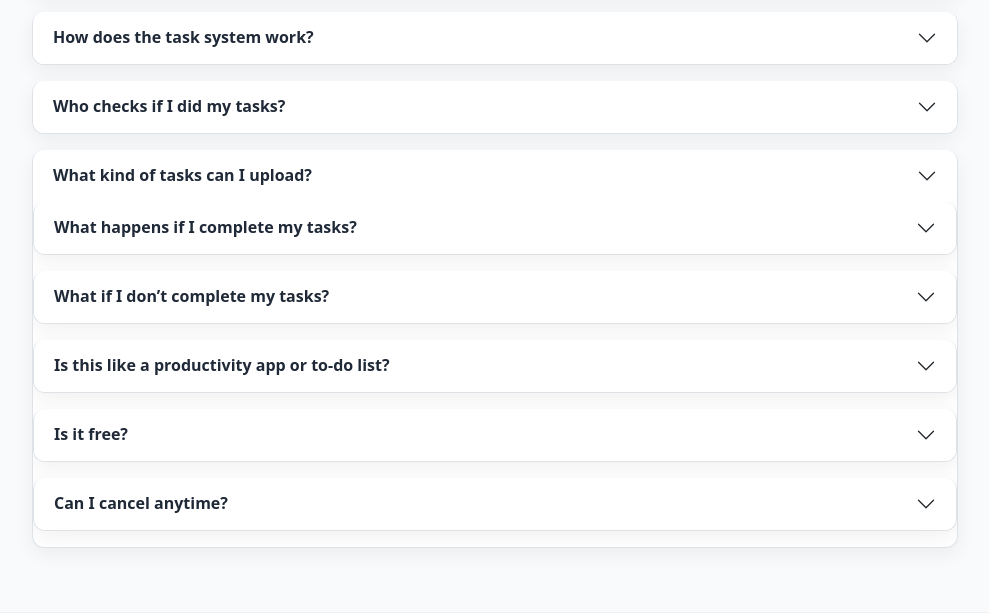
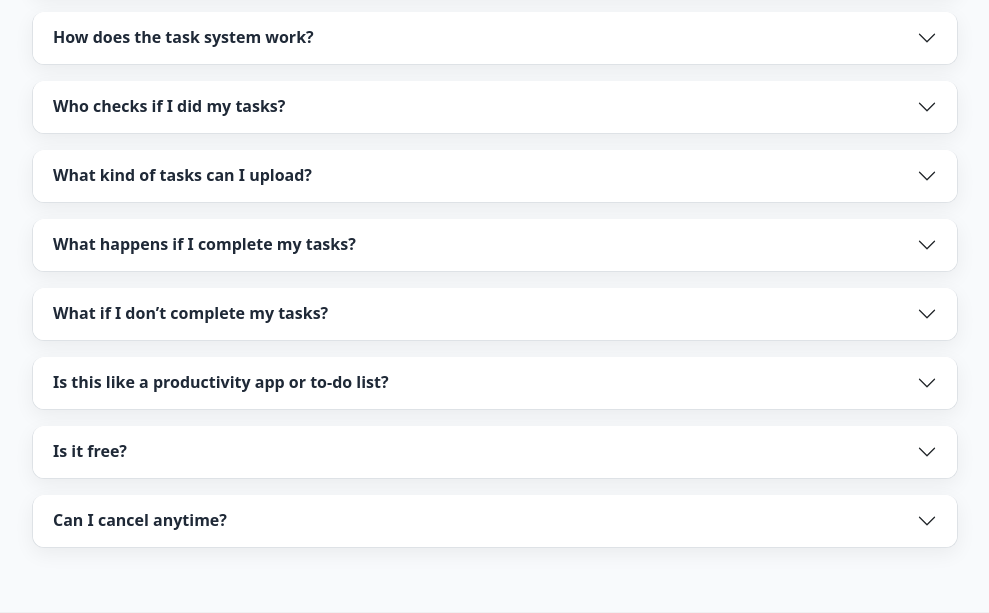
Before and after one commit to fairytaib/procrastination-defier, a Django app: page /faq/ in a window 1280 px wide. Shown: the part 421-1034 px from the top of the page, without its empty margins (145-1134 px from the left). Run offline with Django 4.2, Linux system fonts and the light colour scheme; parts of the project's set-up code (start-up, migrations or seed data) failed here and were passed over.

Commit message:
Fix display bug with accordion elements

```diff
--- a/templates/faq.html
+++ b/templates/faq.html
@@ -46,19 +46,19 @@
               <div class="accordion-body">Anything that matters to you: writing a thesis, exercising, building a business, learning a skill. The only requirement is that the task must be specific, measurable, and meaningful to you.
               </div>
             </div>
-
+          </div>
             <!-- FAQ 5 -->
             <div class="accordion-item">
-                <h2 class="accordion-header" id="faq-heading-4"><button class="accordion-button collapsed" type="button" data-bs-toggle="collapse" data-bs-target="#faq-collapse-4" aria-expanded="false" aria-controls="faq-collapse-4">What happens if I complete my tasks?</button></h2>
-                <div id="faq-collapse-4" class="accordion-collapse collapse" aria-labelledby="faq-heading-4" data-bs-parent="#faqAccordion">
-                    <div class="accordion-body">You earn points. These points can be used in our rewards system – offering anything from digital products and coaching discounts to real-world perks and surprise bonuses.</div>
-                </div>
+              <h2 class="accordion-header" id="faq-heading-5"><button class="accordion-button collapsed" type="button" data-bs-toggle="collapse" data-bs-target="#faq-collapse-5" aria-expanded="false" aria-controls="faq-collapse-5">What happens if I complete my tasks?</button></h2>
+              <div id="faq-collapse-5" class="accordion-collapse collapse" aria-labelledby="faq-heading-5" data-bs-parent="#faqAccordion">
+                  <div class="accordion-body">You earn points. These points can be used in our rewards system – offering anything from digital products and coaching discounts to real-world perks and surprise bonuses.</div>
+              </div>
             </div>
 
             <!-- FAQ 6 -->
             <div class="accordion-item">
-                <h2 class="accordion-header" id="faq-heading-4"><button class="accordion-button collapsed" type="button" data-bs-toggle="collapse" data-bs-target="#faq-collapse-4" aria-expanded="false" aria-controls="faq-collapse-4">What if I don’t complete my tasks?</button></h2>
-                <div id="faq-collapse-4" class="accordion-collapse collapse" aria-labelledby="faq-heading-4" data-bs-parent="#faqAccordion">
+                <h2 class="accordion-header" id="faq-heading-6"><button class="accordion-button collapsed" type="button" data-bs-toggle="collapse" data-bs-target="#faq-collapse-6" aria-expanded="false" aria-controls="faq-collapse-6">What if I don’t complete my tasks?</button></h2>
+                <div id="faq-collapse-6" class="accordion-collapse collapse" aria-labelledby="faq-heading-6" data-bs-parent="#faqAccordion">
                     <div class="accordion-body">You’ll have to pay a small fee at the end of the month before being allowed to submit new tasks. This fee is your way of taking responsibility for inaction – and a motivator to keep moving forward.
                     </div>
                 </div>
@@ -66,8 +66,8 @@
 
             <!-- FAQ 7 -->
             <div class="accordion-item">
-                <h2 class="accordion-header" id="faq-heading-4"><button class="accordion-button collapsed" type="button" data-bs-toggle="collapse" data-bs-target="#faq-collapse-4" aria-expanded="false" aria-controls="faq-collapse-4">Is this like a productivity app or to-do list?</button></h2>
-                <div id="faq-collapse-4" class="accordion-collapse collapse" aria-labelledby="faq-heading-4" data-bs-parent="#faqAccordion">
+                <h2 class="accordion-header" id="faq-heading-7"><button class="accordion-button collapsed" type="button" data-bs-toggle="collapse" data-bs-target="#faq-collapse-7" aria-expanded="false" aria-controls="faq-collapse-7">Is this like a productivity app or to-do list?</button></h2>
+                <div id="faq-collapse-7" class="accordion-collapse collapse" aria-labelledby="faq-heading-7" data-bs-parent="#faqAccordion">
                     <div class="accordion-body">Not at all. Procrastination Defier is built around accountability, consequences, and rewards – not reminders or lists. We’re not here to organize your tasks. We’re here to make sure you do them.
                     </div>
                 </div>
@@ -75,8 +75,8 @@
 
             <!-- FAQ 8 -->
             <div class="accordion-item">
-                <h2 class="accordion-header" id="faq-heading-4"><button class="accordion-button collapsed" type="button" data-bs-toggle="collapse" data-bs-target="#faq-collapse-4" aria-expanded="false" aria-controls="faq-collapse-4">Is it free?</button></h2>
-                <div id="faq-collapse-4" class="accordion-collapse collapse" aria-labelledby="faq-heading-4" data-bs-parent="#faqAccordion">
+                <h2 class="accordion-header" id="faq-heading-8"><button class="accordion-button collapsed" type="button" data-bs-toggle="collapse" data-bs-target="#faq-collapse-8" aria-expanded="false" aria-controls="faq-collapse-8">Is it free?</button></h2>
+                <div id="faq-collapse-8" class="accordion-collapse collapse" aria-labelledby="faq-heading-8" data-bs-parent="#faqAccordion">
                     <div class="accordion-body">No. There is a monthly subscription fee. This keeps you committed and supports the human-powered verification process. We believe skin in the game makes success more likely.
                     </div>
                 </div>
@@ -84,9 +84,9 @@
 
             <!-- FAQ 9 -->
             <div class="accordion-item">
-                <h2 class="accordion-header" id="faq-heading-4"><button class="accordion-button collapsed" type="button" data-bs-toggle="collapse" data-bs-target="#faq-collapse-4" aria-expanded="false" aria-controls="faq-collapse-4">Can I cancel anytime?
+                <h2 class="accordion-header" id="faq-heading-9"><button class="accordion-button collapsed" type="button" data-bs-toggle="collapse" data-bs-target="#faq-collapse-9" aria-expanded="false" aria-controls="faq-collapse-9">Can I cancel anytime?
                 </button></h2>
-                <div id="faq-collapse-4" class="accordion-collapse collapse" aria-labelledby="faq-heading-4" data-bs-parent="#faqAccordion">
+                <div id="faq-collapse-9" class="accordion-collapse collapse" aria-labelledby="faq-heading-9" data-bs-parent="#faqAccordion">
                     <div class="accordion-body">Yes, you can cancel your subscription at any time. Your data will be stored securely in case you return, but task submissions and rewards will pause until reactivation.
                     </div>
                 </div>
```
